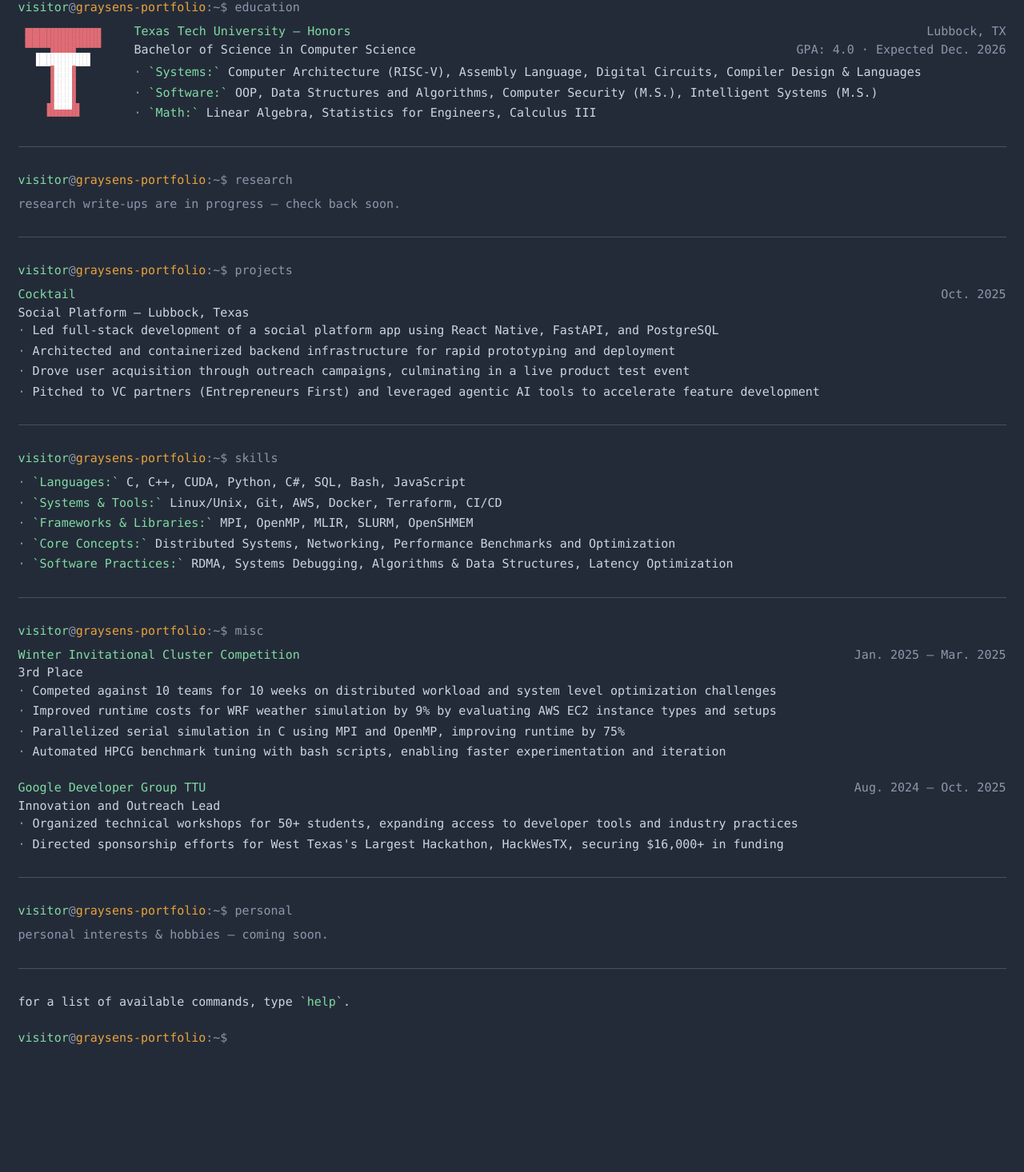
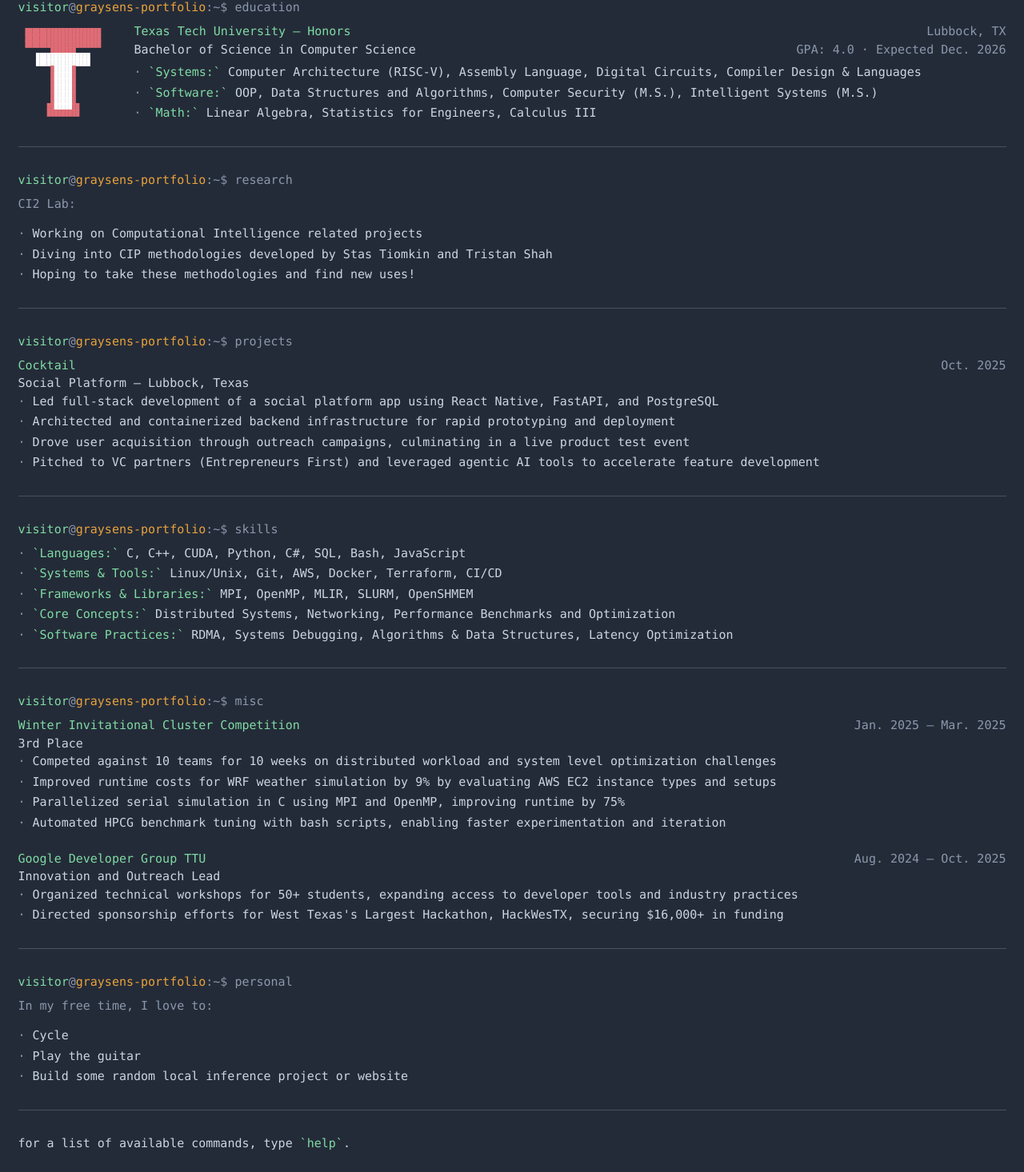
Before and after one commit to GraysenGould/portfolio, a React (Vite) app: page / in a window 1280 px wide. Shown: the part 1329-2795 px from the top of the page at 80% size. Before the commit the page ends 2698 px from the top, so only its background shows below. Built offline with nearby package versions, Linux system fonts and the light colour scheme.

Commit message:
added research and welcome sections

```diff
--- a/src/commands/personal.jsx
+++ b/src/commands/personal.jsx
@@ -1,7 +1,21 @@
 export default function Personal() {
   return (
     <div className="output-block">
-      <p className="placeholder-text">personal interests &amp; hobbies — coming soon.</p>
+      <p className="placeholder-text">In my free time, I love to:</p>
+      <div className="bullet-list">
+        <div className="bullet-item">
+          <span className="dim">·</span>
+          <span>Cycle</span>
+        </div>
+        <div className="bullet-item">
+          <span className="dim">·</span>
+          <span>Play the guitar</span>
+        </div>
+        <div className="bullet-item">
+          <span className="dim">·</span>
+          <span>Build some random local inference project or website</span>
+        </div>
+      </div>
     </div>
   )
 }
--- a/src/commands/research.jsx
+++ b/src/commands/research.jsx
@@ -1,7 +1,21 @@
 export default function Research() {
   return (
     <div className="output-block">
-      <p className="placeholder-text">research write-ups are in progress — check back soon.</p>
+      <p className="placeholder-text">CI2 Lab:</p>
+      <div className="bullet-list">
+        <div className="bullet-item">
+          <span className="dim">·</span>
+          <span>Working on Computational Intelligence related projects</span>
+        </div>
+        <div className="bullet-item">
+          <span className="dim">·</span>
+          <span>Diving into CIP methodologies developed by Stas Tiomkin and Tristan Shah</span>
+        </div>
+        <div className="bullet-item">
+          <span className="dim">·</span>
+          <span>Hoping to take these methodologies and find new uses!</span>
+        </div>
+      </div>
     </div>
   )
 }
--- a/src/commands/welcome.jsx
+++ b/src/commands/welcome.jsx
@@ -44,6 +44,9 @@
             <span><span className="accent">github:</span> <a href={`https://${contact.github}`} target="_blank" rel="noreferrer" className="contact-link">{contact.github}</a></span>
           </div>
         </div>
+        <div className="hint">
+          for a list of available commands, type <span className="accent">help</span>.
+        </div>
       </div>
       <img src={headshot} alt="Graysen Gould" className="welcome-photo" />
     </div>
```
